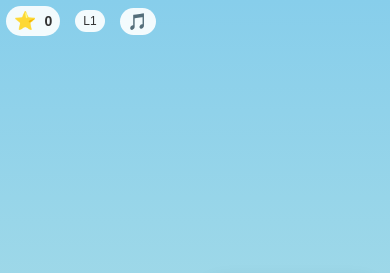
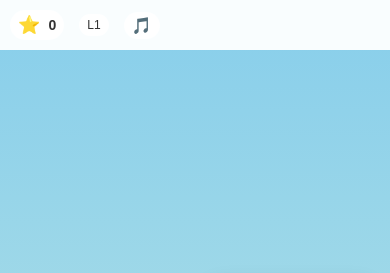
Before and after one commit to sicauyanglei/happy-landergarten, a website: page index.html in a window 390 px wide. Shown: the top 273 px of the page. Drawn offline with Linux system fonts and the light colour scheme.

Commit message:
fix: 修复移动端布局和语音问题
- header改为fixed定位，避免遮挡游戏卡片
- games-grid使用固定高度calc(100vh - 100px)
- 重新构建确保语音代码正确同步

Co-Authored-By: Claude Opus 4.6 <noreply@anthropic.com>

```diff
--- a/index.html
+++ b/index.html
@@ -248,9 +248,11 @@
         @media (max-width: 768px) {
             .scene.active, #playground.active {
                 position: relative;
-                padding-top: 0;
+                padding-top: 50px;
                 height: 100%;
                 width: 100%;
+                display: flex;
+                flex-direction: column;
             }
             .games-grid {
                 position: relative;
@@ -260,11 +262,11 @@
                 grid-template-rows: repeat(3, 1fr);
                 gap: 6px;
                 width: 100%;
-                height: 100%;
+                height: calc(100vh - 100px);
                 transform: none;
                 z-index: 10;
                 padding: 8px;
-                margin-top: 50px;
+                box-sizing: border-box;
             }
             .game-card {
                 width: 100%;
@@ -275,7 +277,18 @@
             .game-name { display: none; }
             .title { display: none; }
             .subtitle { display: none; }
-            .header { top: calc(6px + env(safe-area-inset-top)); left: 6px; right: 6px; z-index: 100; }
+            .header {
+                position: fixed;
+                top: 0;
+                left: 0;
+                right: 0;
+                height: 50px;
+                z-index: 100;
+                padding: 0 10px;
+                background: rgba(255,255,255,0.95);
+                display: flex;
+                align-items: center;
+            }
             /* 移动端隐藏装饰元素避免遮挡 */
             .cloud, .sun, .rainbow, .flower, .decoration, .floating-star {
                 display: none;
```
Also changed, not shown: src/index.html (+17 -4 lines), dist/index.html.
